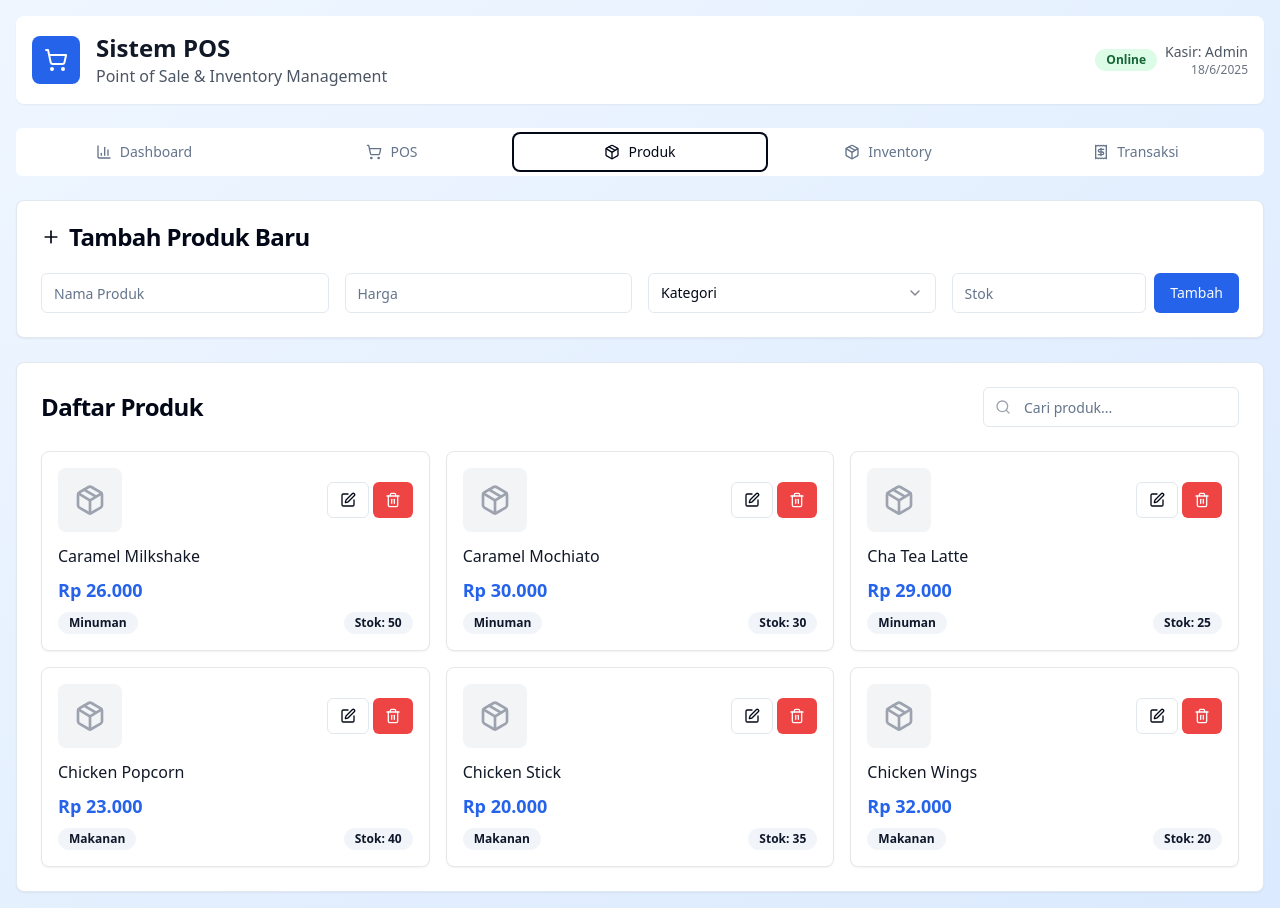
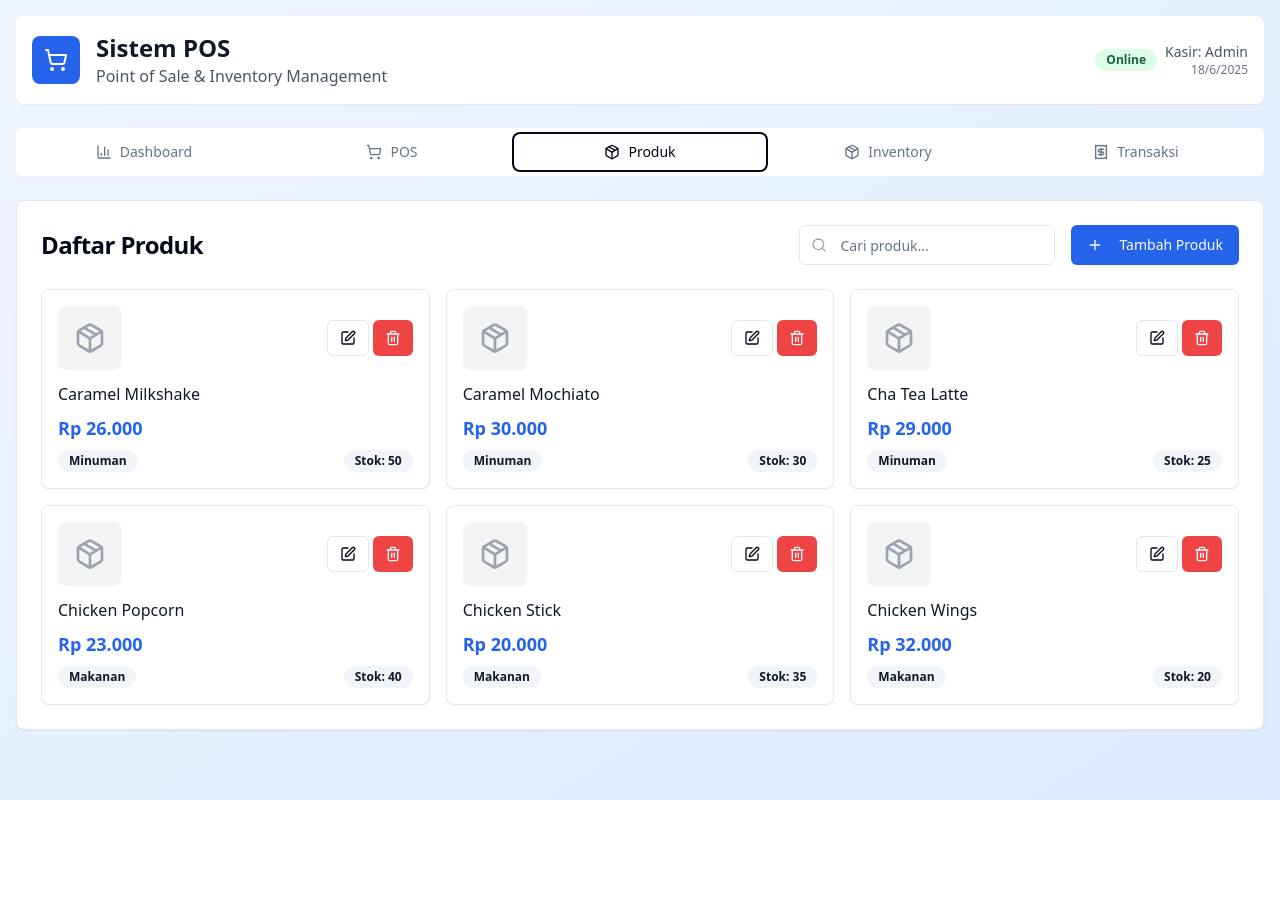
Before and after one commit to koncoweb/prima-kasir-sakti, a React (Vite) app: page / in a window 1280 px wide. Both pictures are taken after a click on the tab "Produk". After the commit the page ends 800 px from the top, so only its background shows below. Built offline with nearby package versions, Linux system fonts and the light colour scheme.

Commit message:
feat: Add product with modal window
Implement the "Tambah Produk" feature in the "Produk" tab using a modal window.

```diff
--- a/src/components/ProductManager.tsx
+++ b/src/components/ProductManager.tsx
@@ -5,6 +5,7 @@ import { Button } from "@/components/ui/button";
 import { Input } from "@/components/ui/input";
 import { Badge } from "@/components/ui/badge";
 import { Select, SelectContent, SelectItem, SelectTrigger, SelectValue } from "@/components/ui/select";
+import { Dialog, DialogContent, DialogHeader, DialogTitle, DialogTrigger } from "@/components/ui/dialog";
 import { Search, Plus, Edit, Trash2, Package } from "lucide-react";
 import { toast } from "@/hooks/use-toast";
 
@@ -24,6 +25,8 @@ const ProductManager = () => {
     category: "",
     stock: ""
   });
+
+  const [isModalOpen, setIsModalOpen] = useState(false);
 
   const categories = ["Minuman", "Makanan", "Snack", "Dessert"];
 
@@ -47,6 +50,7 @@ const ProductManager = () => {
 
     setProducts([...products, product]);
     setNewProduct({ name: "", price: "", category: "", stock: "" });
+    setIsModalOpen(false);
 
     toast({
       title: "Produk berhasil ditambahkan",
@@ -64,33 +68,58 @@ const ProductManager = () => {
 
   return (
     <div className="space-y-6">
-      {/* Add Product Form */}
+      {/* Products List */}
       <Card className="bg-white shadow-sm">
         <CardHeader>
-          <CardTitle className="flex items-center space-x-2">
+          <div className="flex items-center justify-between">
+            <CardTitle>Daftar Produk</CardTitle>
+            <div className="flex items-center space-x-4">
+              <div className="relative">
+                <Search className="absolute left-3 top-1/2 transform -translate-y-1/2 h-4 w-4 text-gray-400" />
+                <Input placeholder="Cari produk..." className="pl-10 w-64" />
+              </div>
+              <Dialog open={isModalOpen} onOpenChange={setIsModalOpen}>
+                <DialogTrigger asChild>
+                  <Button className="bg-blue-600 hover:bg-blue-700">
+                    <Plus className="h-4 w-4 mr-2" />
+                    Tambah Produk
+                  </Button>
+                </DialogTrigger>
+                <DialogContent className="sm:max-w-[425px]">
+                  <DialogHeader>
+                    <DialogTitle className="flex items-center space-x-2">
                       <Plus className="h-5 w-5" />
                       <span>Tambah Produk Baru</span>
-          </CardTitle>
-        </CardHeader>
-        <CardContent>
-          <div className="grid grid-cols-1 md:grid-cols-4 gap-4">
+                    </DialogTitle>
+                  </DialogHeader>
+                  <div className="grid gap-4 py-4">
+                    <div className="space-y-2">
+                      <label htmlFor="name" className="text-sm font-medium">Nama Produk</label>
                       <Input
+                        id="name"
                         placeholder="Nama Produk"
                         value={newProduct.name}
                         onChange={(e) => setNewProduct({...newProduct, name: e.target.value})}
                       />
+                    </div>
+                    <div className="space-y-2">
+                      <label htmlFor="price" className="text-sm font-medium">Harga</label>
                       <Input
+                        id="price"
                         placeholder="Harga"
                         type="number"
                         value={newProduct.price}
                         onChange={(e) => setNewProduct({...newProduct, price: e.target.value})}
                       />
+                    </div>
+                    <div className="space-y-2">
+                      <label htmlFor="category" className="text-sm font-medium">Kategori</label>
                       <Select
                         value={newProduct.category}
                         onValueChange={(value) => setNewProduct({...newProduct, category: value})}
                       >
                         <SelectTrigger>
-                <SelectValue placeholder="Kategori" />
+                          <SelectValue placeholder="Pilih kategori" />
                         </SelectTrigger>
                         <SelectContent>
                           {categories.map((category) => (
@@ -100,29 +129,23 @@ const ProductManager = () => {
                           ))}
                         </SelectContent>
                       </Select>
-            <div className="flex space-x-2">
+                    </div>
+                    <div className="space-y-2">
+                      <label htmlFor="stock" className="text-sm font-medium">Stok</label>
                       <Input
+                        id="stock"
                         placeholder="Stok"
                         type="number"
                         value={newProduct.stock}
                         onChange={(e) => setNewProduct({...newProduct, stock: e.target.value})}
                       />
-              <Button onClick={addProduct} className="bg-blue-600 hover:bg-blue-700">
-                Tambah
+                    </div>
+                    <Button onClick={addProduct} className="bg-blue-600 hover:bg-blue-700 mt-4">
+                      Tambah Produk
                     </Button>
                   </div>
-          </div>
-        </CardContent>
-      </Card>
-
-      {/* Products List */}
-      <Card className="bg-white shadow-sm">
-        <CardHeader>
-          <div className="flex items-center justify-between">
-            <CardTitle>Daftar Produk</CardTitle>
-            <div className="relative">
-              <Search className="absolute left-3 top-1/2 transform -translate-y-1/2 h-4 w-4 text-gray-400" />
-              <Input placeholder="Cari produk..." className="pl-10 w-64" />
+                </DialogContent>
+              </Dialog>
             </div>
           </div>
         </CardHeader>
```
Lines whose indentation alone changed are shown as unchanged.
